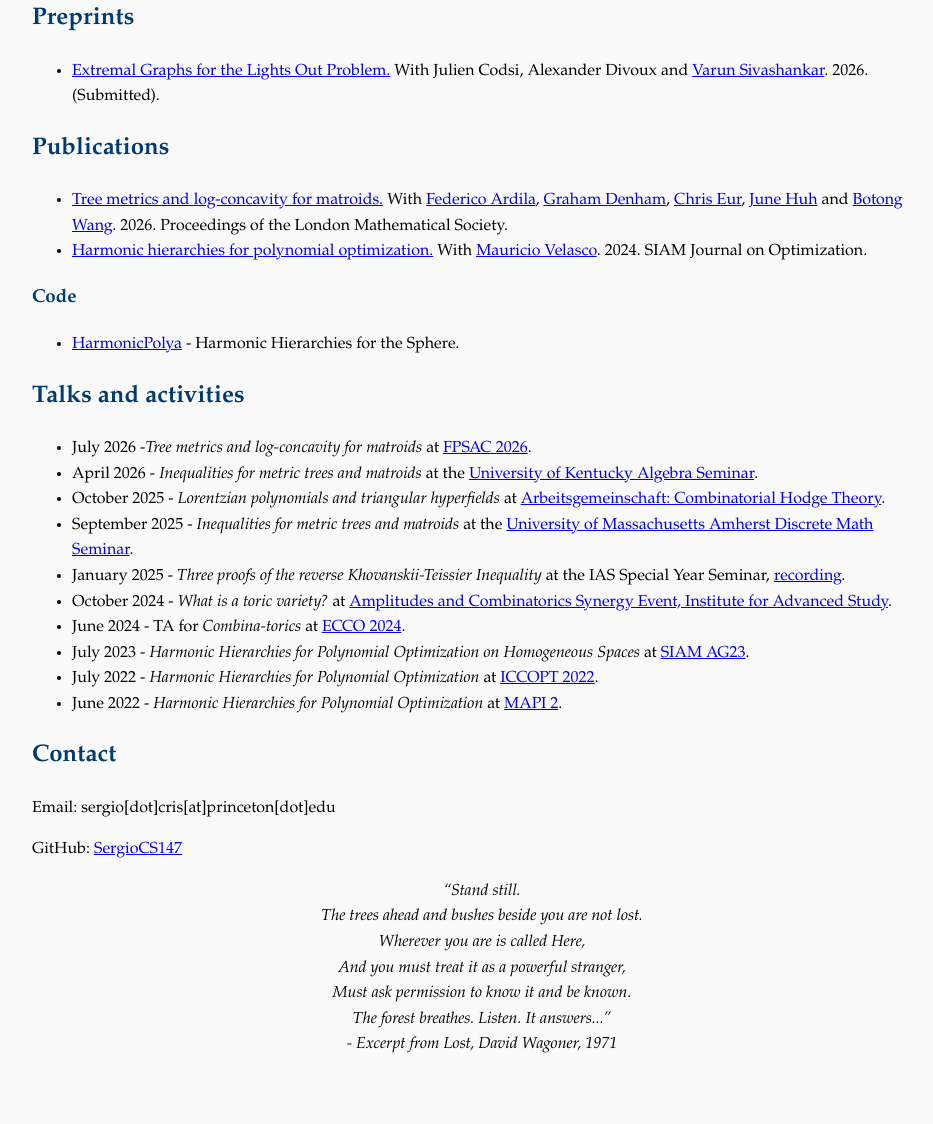
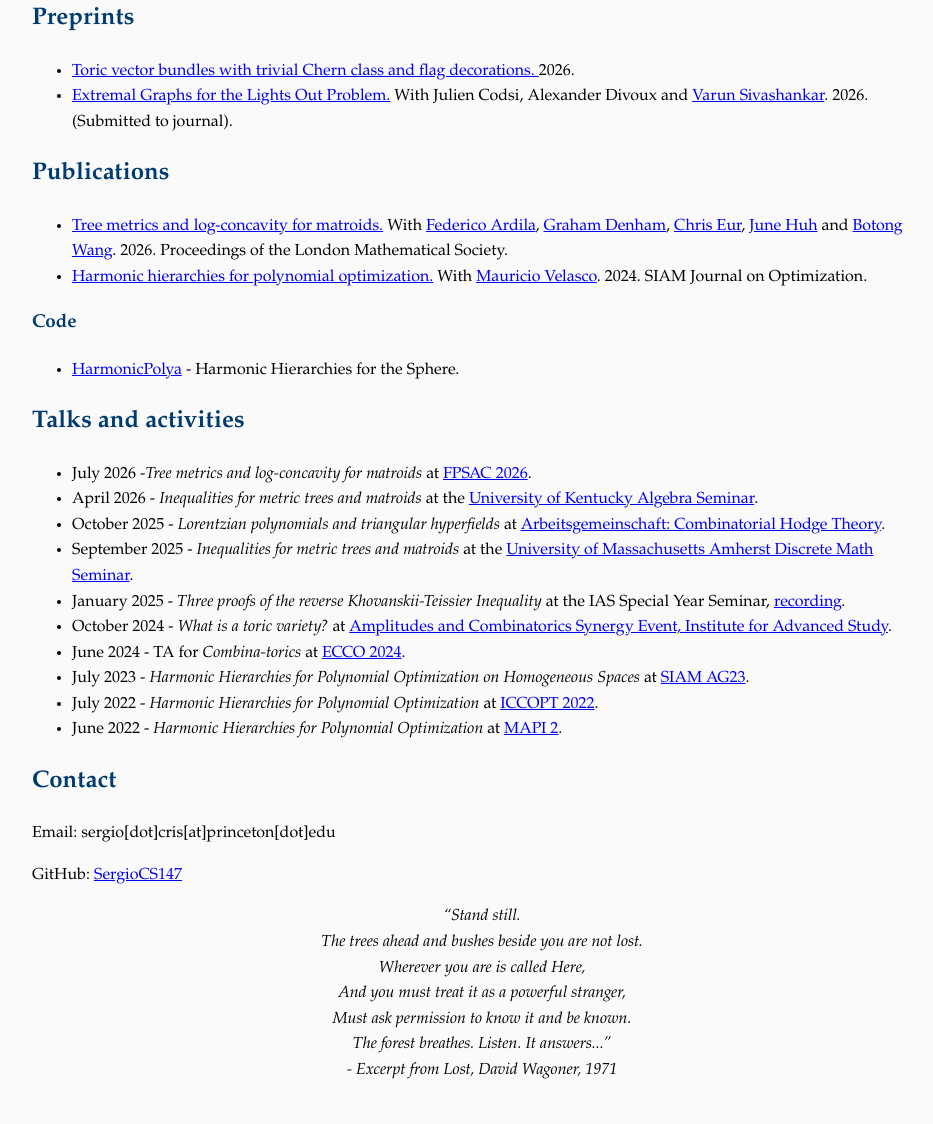
Before and after one commit to SergioCS147/sergiocs147.github.io, a Jekyll site: the page built from index.md, in a window 1280 px wide. Shown: the part 458-1582 px from the top of the page, without its empty margins (158-1091 px from the left). Built offline with Jekyll 4.4.1, drawn with Linux system fonts in a browser that asks for light colours; our own code applies the rules of GitHub Pages for plain Markdown files; before the commit the page ends 1556 px from its top, so only the background shows below that.

Commit message:
Update preprints section in index.md

```diff
--- a/index.md
+++ b/index.md
@@ -32,7 +32,8 @@
 
 <h2><strong> Preprints </strong></h2>
 <ul>
-  <li> <a href="https://arxiv.org/abs/2602.07241"> Extremal Graphs for the Lights Out Problem.</a> With Julien Codsi, Alexander Divoux and <a href="https://varunsivashankar.com">Varun Sivashankar</a>. 2026. (Submitted). </li>
+  <li> <a href="https://arxiv.org/abs/2609.17898"> Toric vector bundles with trivial Chern class and flag decorations. </a> 2026. </li>
+  <li> <a href="https://arxiv.org/abs/2602.07241"> Extremal Graphs for the Lights Out Problem.</a> With Julien Codsi, Alexander Divoux and <a href="https://varunsivashankar.com">Varun Sivashankar</a>. 2026. (Submitted to journal). </li>
 </ul>
 
 <h2><strong> Publications </strong> </h2>
```
